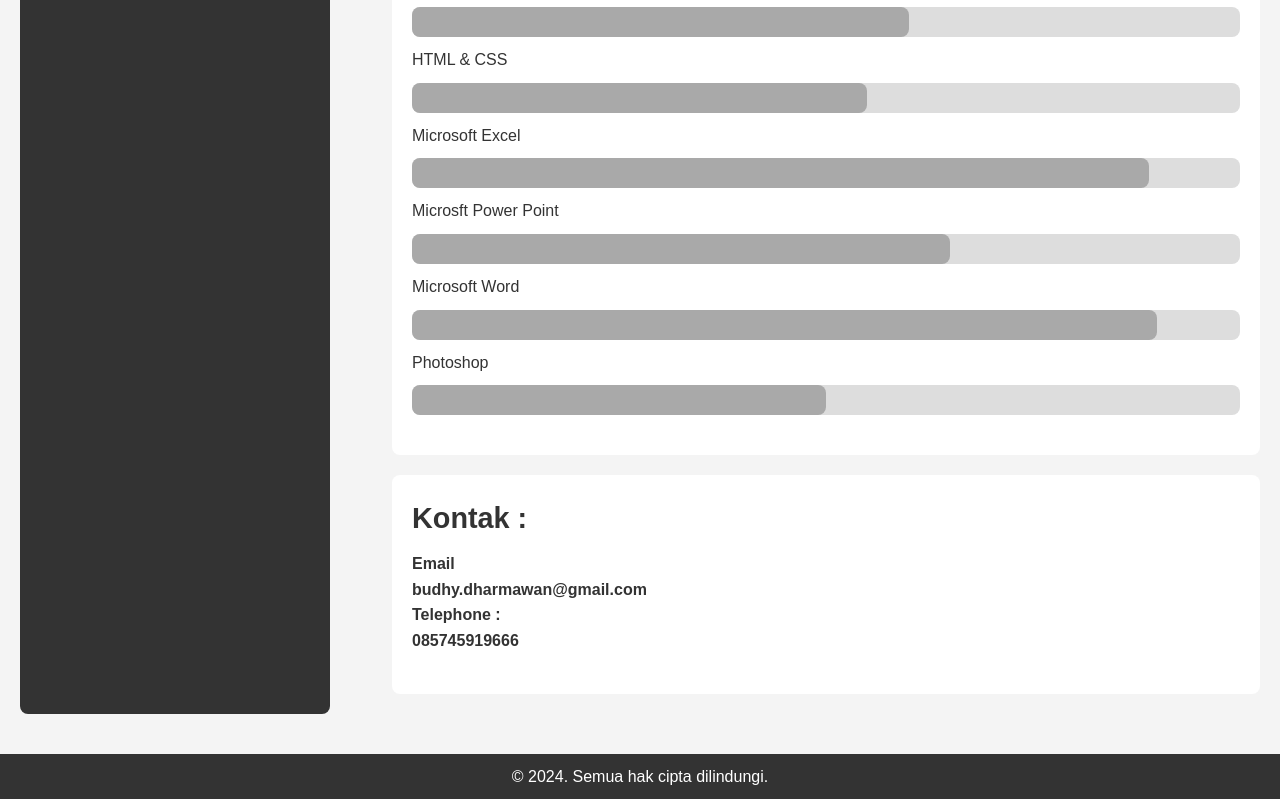
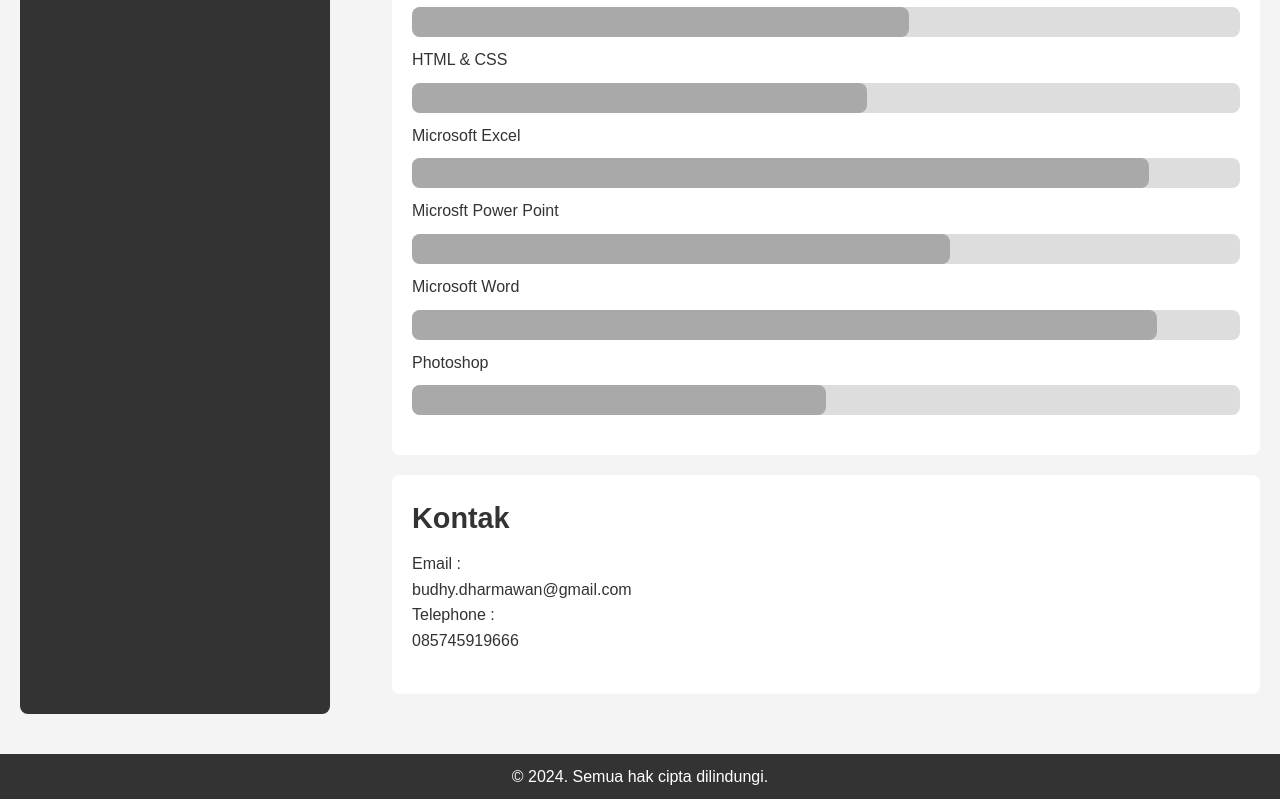
Before and after one commit to budidio/portofolio, a plain HTML site: page index.html in a window 1280 px wide. Shown: the part 1503-2302 px from the top of the page. Drawn offline with Linux system fonts and the light colour scheme.

Commit message:
Update index.html

```diff
--- a/index.html
+++ b/index.html
@@ -185,11 +185,11 @@
             </section>
             <section class="content2">
                 <section id="kontak">
-                    <h2>Kontak :</h2>
-                    <h4>Email</h4>
-                    <h4>budhy.dharmawan@gmail.com<h4>
-                    <h4>Telephone :</h4>
-                    <h4>085745919666</h4
+                    <h2>Kontak </h2>
+                    <p>Email :</p>
+                    <p>budhy.dharmawan@gmail.com</p>
+                    <p>Telephone :</p>
+                    <p>085745919666</p>
                 </section>
             </section>
         </div>
```
